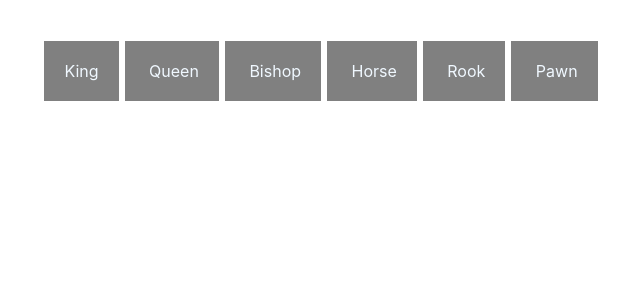
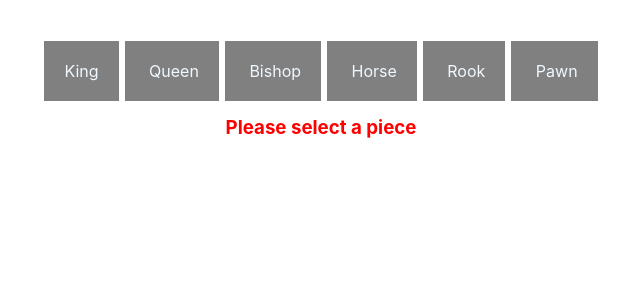
Before and after one commit to way2datta/chess, a React (Create React App) app in the folder chessboard-using-class-based-react/: page / in a window 1280 px wide. Shown: the top 300 px of the page, without its empty margins (319-959 px from the left). Built offline with nearby package versions, Linux system fonts and the light colour scheme.

Commit message:
Highlight selected position text and select piece error text

```diff
--- a/chessboard-using-class-based-react/src/components/App.css
+++ b/chessboard-using-class-based-react/src/components/App.css
@@ -88,3 +88,10 @@
 .black.-highlight:hover {
     background-color: #000;
 }
+.error {
+    font-weight: bolder;
+    color: #f00;
+}
+.selected-position-text {
+    font-weight: bolder;
+}
--- a/chessboard-using-class-based-react/src/components/App.js
+++ b/chessboard-using-class-based-react/src/components/App.js
@@ -43,6 +43,7 @@ export default class App extends Component {
           selectedPiece={selectedPiece}
           onPieceSelect={this.onPieceSelect}
         />
+        {!selectedPiece && <h3 className="error">Please select a piece</h3>}
         {selectedPiece && (
           <ChessboardView
             onCellMouseEnter={this.onCellMouseEnter}
--- a/chessboard-using-class-based-react/src/components/ChessboardView.js
+++ b/chessboard-using-class-based-react/src/components/ChessboardView.js
@@ -39,7 +39,7 @@ export default class ChessboardView extends Component {
     return (
       <div className="chessboard">
         {this.renderEmptyBoard()}
-        {fileIndex !== -1 && positionText}
+        {fileIndex !== -1 && <span className="selected-position-text">{positionText}</span>}
       </div>
     );
   }
```
